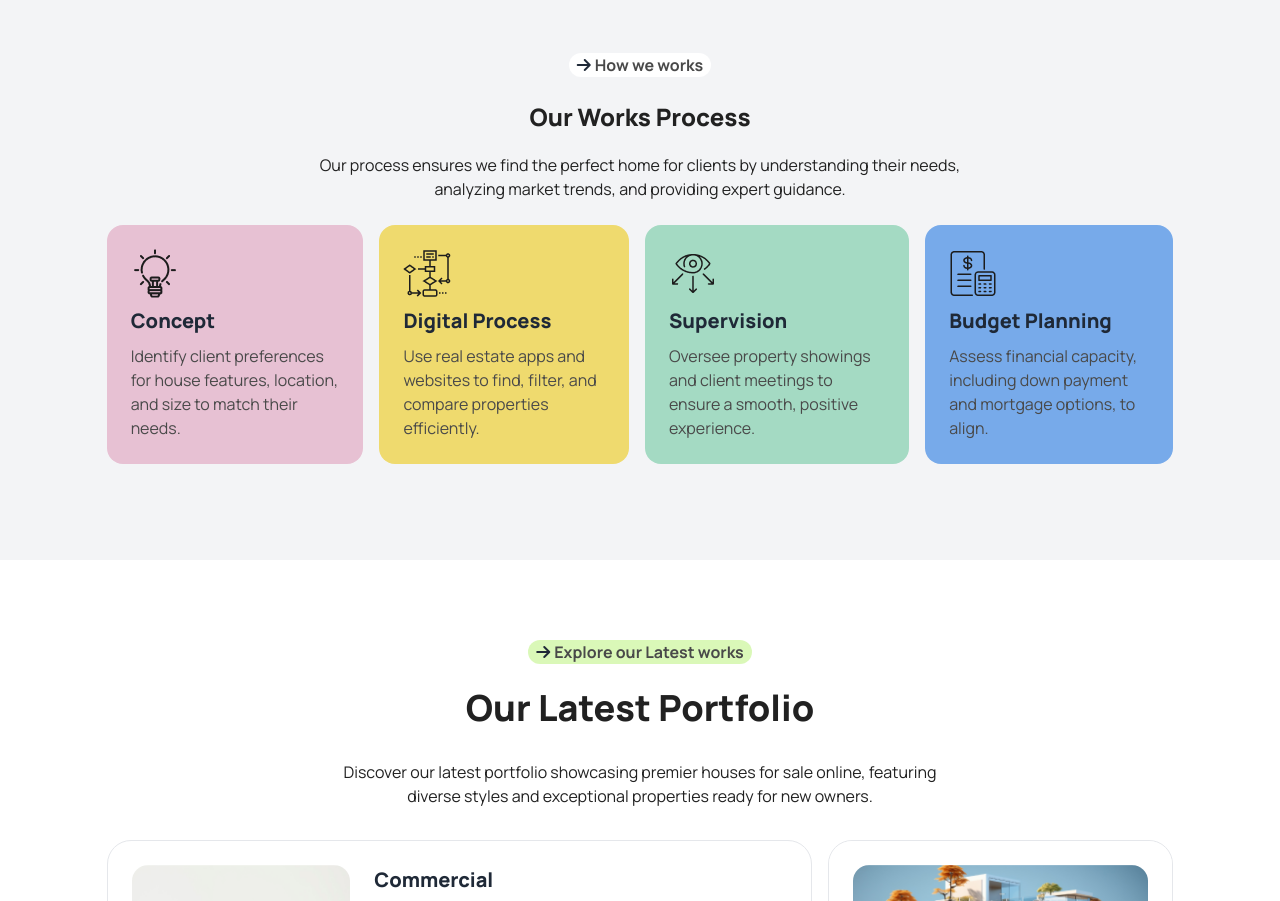
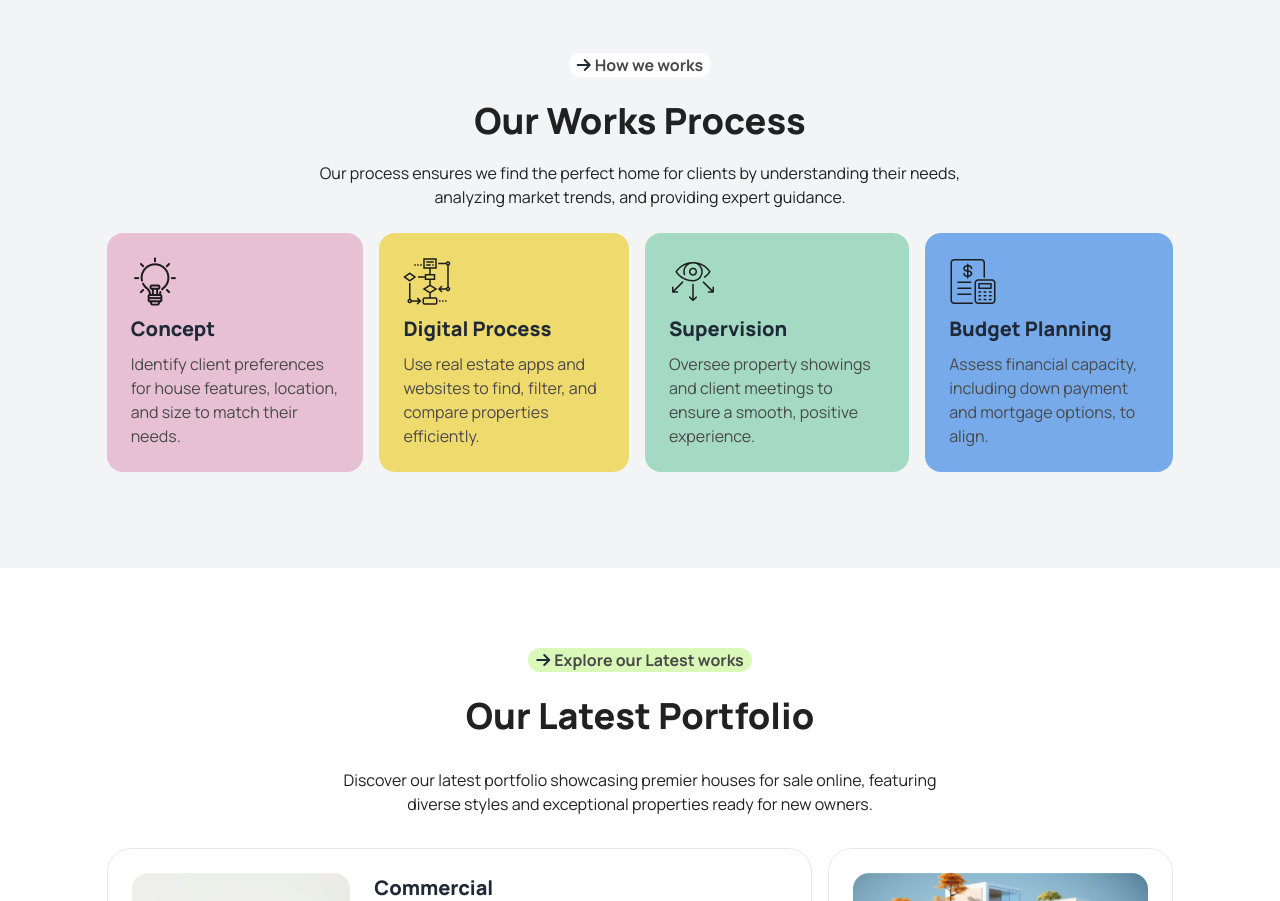
Before and after one commit to pritom-roy/Assignment-03, a plain HTML site: page index.html in a window 1280 px wide. Shown: the part 1541-2442 px from the top of the page. Drawn offline with nearby package versions, Linux system fonts and the light colour scheme.

Commit message:
final adjustment take 1

```diff
--- a/index.html
+++ b/index.html
@@ -210,7 +210,7 @@
                         <h1 class="text-base font-bold text-textc inline pl-1">How we works</h1>
                     </div>
                 </div>
-                <h1 class="text-2xl font-extrabold text-center text-secondary mb-5">Our Works Process</h1>
+                <h1 class="text-2xl lg:text-4xl font-extrabold text-center text-secondary mb-5">Our Works Process</h1>
                 <p class="text-base text-secondary text-center max-w-2xl mx-auto">Our process ensures we find the
                     perfect
                     home for clients by understanding their needs, analyzing market trends, and providing expert
```
